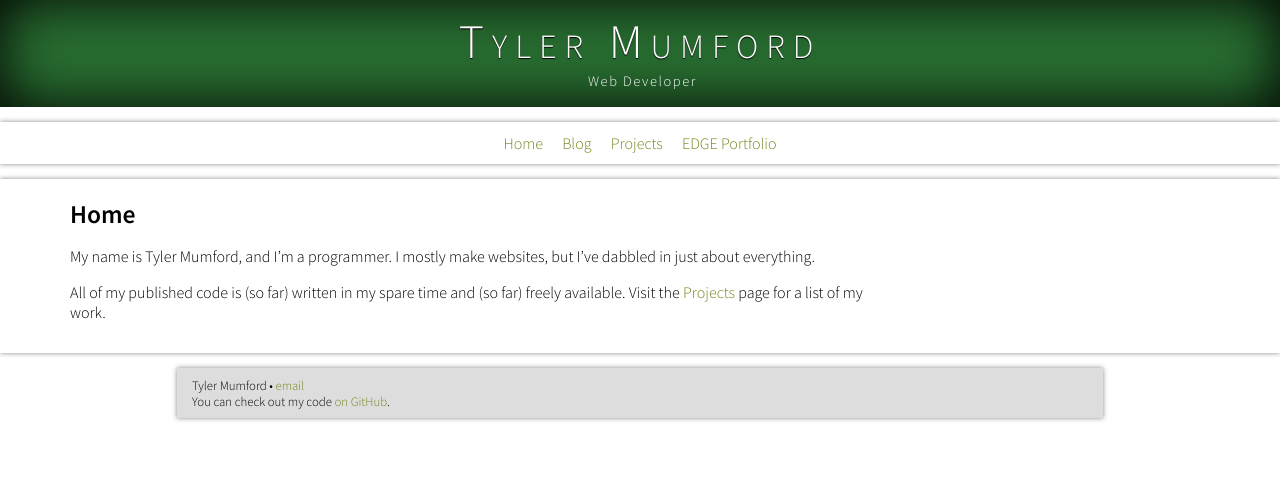
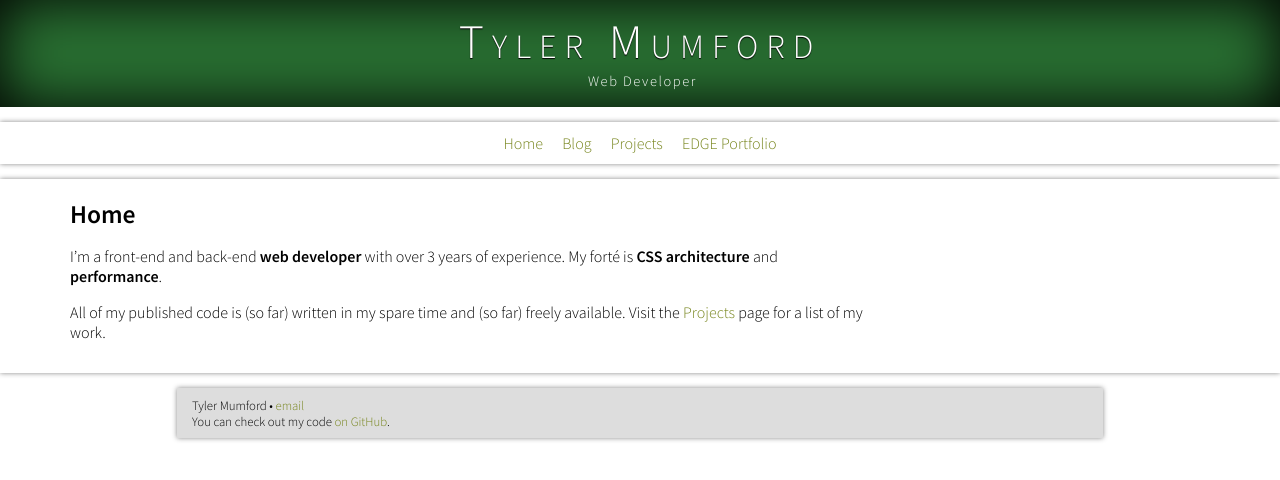
Before and after one commit to tylermumford/website-old, a Jekyll site: the page built from index.md, in a window 1280 px wide. Shown: the top 480 px of the page. Built offline with Jekyll 4.4.1, drawn with Linux system fonts in a browser that asks for light colours; comment, search, counter and statistics services are not loaded.

Commit message:
Update opening line.

```diff
--- a/index.md
+++ b/index.md
@@ -5,7 +5,7 @@ title: Home
 
 ## Home
 
-My name is Tyler Mumford, and I'm a programmer. I mostly make websites, but I've dabbled in just about everything.
+I'm a front-end and back-end **web developer** with over 3 years of experience. My forté is **CSS architecture** and **performance**.
 
 All of my published code is (so far) written in my spare time and (so far) freely available. Visit the [Projects] page for a list of my work.
 
```
